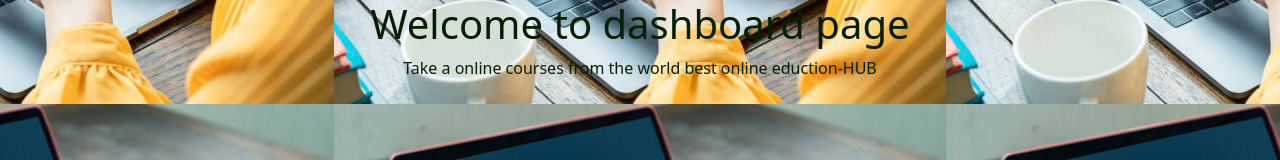
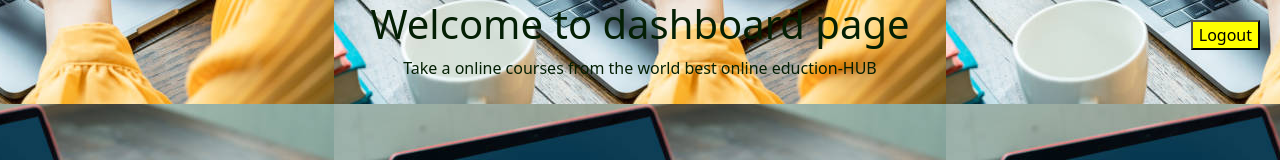
Before and after one commit to amitsharma7565/Tutorial-webApp-frontEnd, a React (Create React App) app: page /dashborad in a window 1280 px wide. Shown: the top 160 px of the page. Built offline with nearby package versions, Linux system fonts and the light colour scheme.

Commit message:
logout page

```diff
--- a/src/App.js
+++ b/src/App.js
@@ -4,8 +4,8 @@ import Register from './Register';
 import Login from './Login';
 import RegisterDone from './RegisterDone';
 import Dashboard from './Dashboard';
+import Logout from './Logout';
 import { Routes, Route } from 'react-router-dom';
-
 
 function App() {
   return (
@@ -15,6 +15,7 @@ function App() {
         <Route path="/login" element={<Login />} />
         <Route path="/RegisterDone" element={<RegisterDone/>}/>
         <Route path="/dashborad" element={<Dashboard/>}/>
+        <Route path="/Logout" element={<Logout/>}/>
       </Routes>
     </div>
   );
--- a/src/Dashboard.js
+++ b/src/Dashboard.js
@@ -1,13 +1,24 @@
 
 import './dashboard.css'
+import React from 'react';
+import { useNavigate } from 'react-router-dom';
+import logout from './Logout';
+function Dashboard(){
 
-function Dashboard(){
+    const navigate=useNavigate();
+
+    const handleLogoutClick=()=>{
+        navigate('/logout')
+    }
+
     return(
         <div class ='edit' >
             <h1> Welcome to dashboard page</h1>
             <p>
                 Take a online courses from the world best online eduction-HUB
             </p>
+
+            <button onClick={handleLogoutClick}>Logout</button>
             <div class= 'container'>
             <div class= 'box'>
               <p >School Stundent<a href=''>Click here </a></p>
--- /dev/null
+++ b/src/Logout.js
@@ -0,0 +1,8 @@
+function Logout(){
+    return(
+        <div>
+            <h1>This is logout page</h1>
+        </div>
+    )
+}
+export default Logout;
--- a/src/dashboard.css
+++ b/src/dashboard.css
@@ -3,19 +3,29 @@
         text-align: center;
        color:rgb(4, 31, 4);
        text-align: center;
-
     background-image: url('./Images/onlineEdu.jpg');
     height: 616px;
     background-position: center;
     position: relative;
+}
 
-}
+.edit button{
+
+        color: black;
+        background-color: yellow;
+        text-align: center;
+        position: fixed;
+        top: 20px;
+        right: 20px;
+
+    }
 
 
 .imgEdit {
     width: 100%;
     float: right;
     border: 10px solid black; /* Added a solid black border as an example */
+
 }
 
 
```
